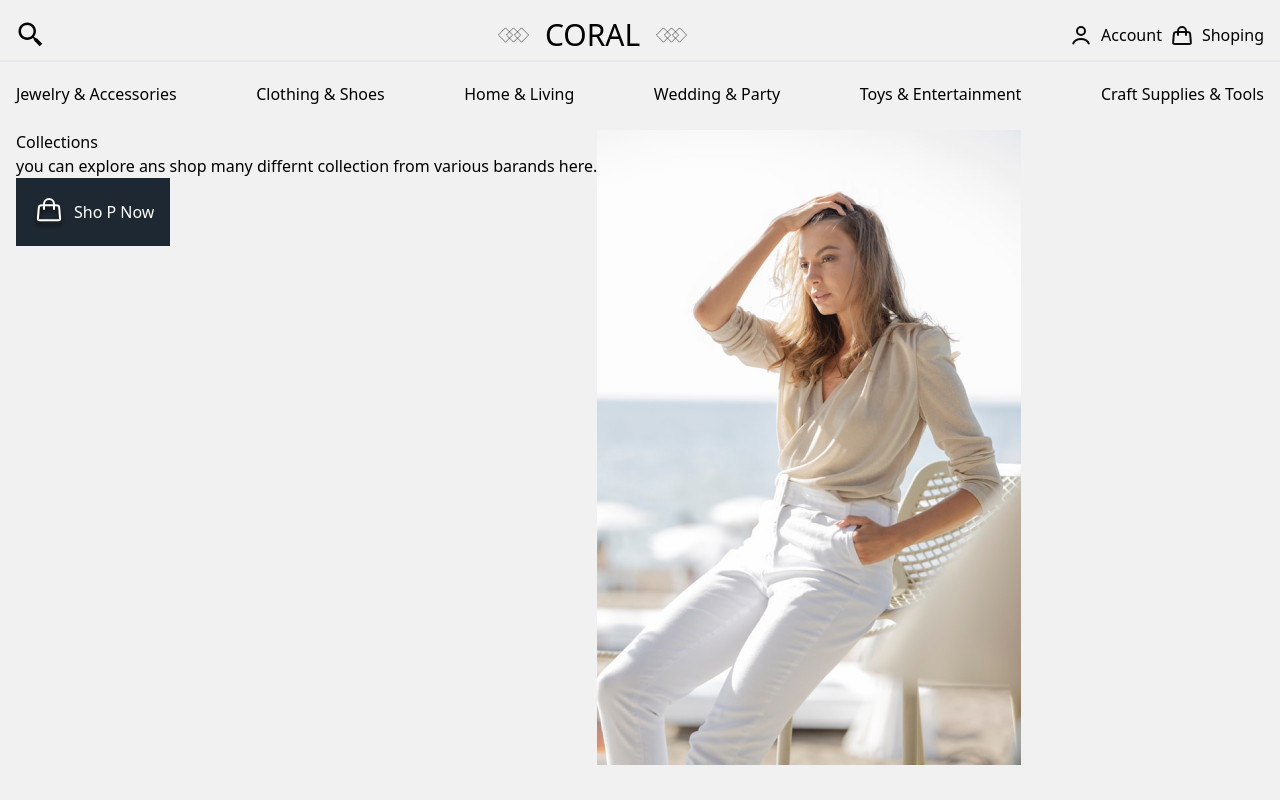
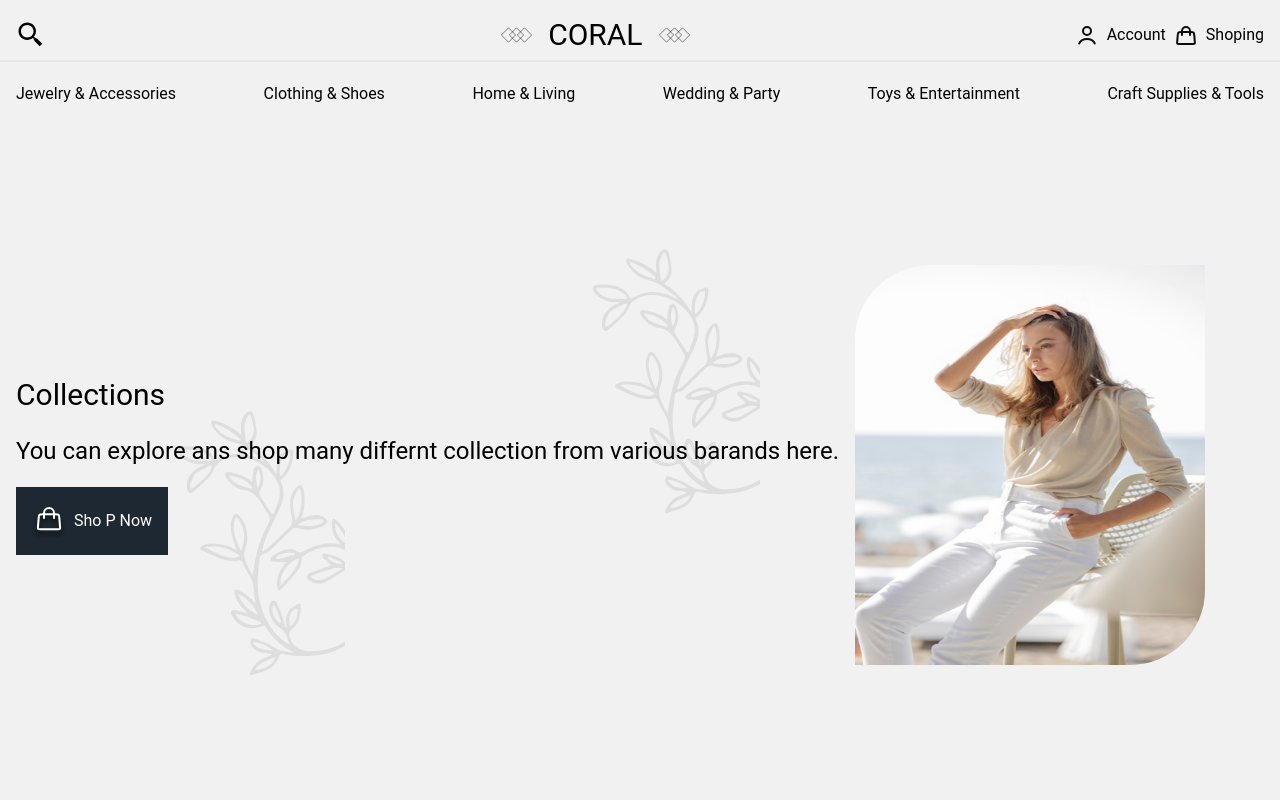
Before and after one commit to kestenbaum/coral, a React (Vite) app: page / in a window 1280 px wide. Built offline with nearby package versions, Linux system fonts and the light colour scheme.

Commit message:
update first-screen

```diff
--- a/src/components/MainButton.tsx
+++ b/src/components/MainButton.tsx
@@ -1,16 +1,15 @@
 import React, {FC} from 'react';
 import icon from "../assets/logo2.svg";
 
-interface MainButton extends
-    React.DetailedHTMLProps<React.BaseHTMLAttributes<HTMLButtonElement>, HTMLButtonElement> {
+interface MainButton extends React.DetailedHTMLProps<React.BaseHTMLAttributes<HTMLButtonElement>, HTMLButtonElement> {
     children?: string
 }
 
-export const MainButton:FC<MainButton> = ({children}) => {
+export const MainButton: FC<MainButton> = ({children}) => {
     return (
-        <button className='flex gap-2 p-4 bg-[#1E2832] px-4 items-center'>
+        <button className='flex gap-2 p-4 bg-[#1E2832] px-4 items-center max-w-[250px]'>
             <img src={icon} alt="icon-shop"/>
-            <span className='text-white'>{children}</span>
+            <span className='text-white font-sans'>{children}</span>
         </button>
     );
 };
--- a/src/components/Menu.tsx
+++ b/src/components/Menu.tsx
@@ -13,10 +13,11 @@ export const Menu: FC = () => {
 
 
     return (
-        <div className='fixed top-[60px] left-0 right-0 hidden md:block border-t-2 max-w-[1280px] mx-auto px-4'>
+        <div
+            className='fixed top-[60px] left-0 right-0 hidden md:block border-t-2 max-w-[1280px] mx-auto px-4 bg-[#F1F1F1]'>
             <ul className='flex w-full justify-between py-[20px] flex-wrap items-center'>
                 {menu.map(menu =>
-                    <li className='cursor-pointer hover:font-bold'>{menu}</li>)
+                    <li className='cursor-pointer hover:font-bold' key={menu}>{menu}</li>)
                 }
             </ul>
         </div>
--- a/src/screens/FirstScreen.tsx
+++ b/src/screens/FirstScreen.tsx
@@ -1,17 +1,25 @@
 import React, {FC} from 'react';
+import {MainButton} from "../components/MainButton";
 import woman from '../assets/woman.jpg';
-import {MainButton} from "../components/MainButton";
+import vector from '../assets/Vectorbg.svg';
 
-export const FirstScreen:FC = () => {
+export const FirstScreen: FC = () => {
     return (
-        <div className='flex max-w-[1280px] mx-auto px-4 pt-[130px] min-h-[100vh]'>
-            <div>
-                <h1>Collections</h1>
-                <p>you can explore ans shop many differnt collection from various barands here.</p>
-               <MainButton children={'Sho P Now'}/>
+        <div
+            className='flex flex-col flex-auto gap-4 max-w-[1280px] mx-auto px-4 pt-[130px] min-h-[100vh] md:flex-row items-center'>
+            <div className='flex h-[100%]'>
+                <div className='relative flex items-start justify-center flex-col gap-4'>
+                    <h1 className='text-3xl text-black leading-10 font-sans'>Collections</h1>
+                    <p className='text-2xl text-black leading-10 font-sans'>You can explore ans shop many differnt
+                        collection from various barands here.</p>
+                    <MainButton children={'Sho P Now'}/>
+                    <img src={vector} alt="vector" className='hidden md:block absolute top-[-70%] left-[70%]'/>
+                    <img src={vector} alt="vector" className='hidden md:block absolute top-[20%] right-[60%]'/>
+                </div>
             </div>
-            <div>
-                <img src={woman} alt="woman"/>
+            <div className='flex justify-center items-center'>
+                <img src={woman} alt=""
+                     className='max-w-full max-h-full w-[350px] h-[400px] rounded-tl-[75px] rounded-br-[75px]'/>
             </div>
         </div>
     );
--- a/tailwind.config.cjs
+++ b/tailwind.config.cjs
@@ -4,7 +4,14 @@ module.exports = {
         "./src/**/*.{js,jsx,ts,tsx}",
     ],
     theme: {
-    extend: {},
+        fontFamily: {
+            'sans': ['Roboto'],
+        },
+        extend: {
+            backgroundImage: {
+                'woman-pattern': "url('./assets/woman.jpg')",
+            }
+        },
     },
     plugins: [],
 }
```
Also changed, not shown: src/assets/Vectorbg.svg (added). Lines whose indentation alone changed are shown as unchanged.
